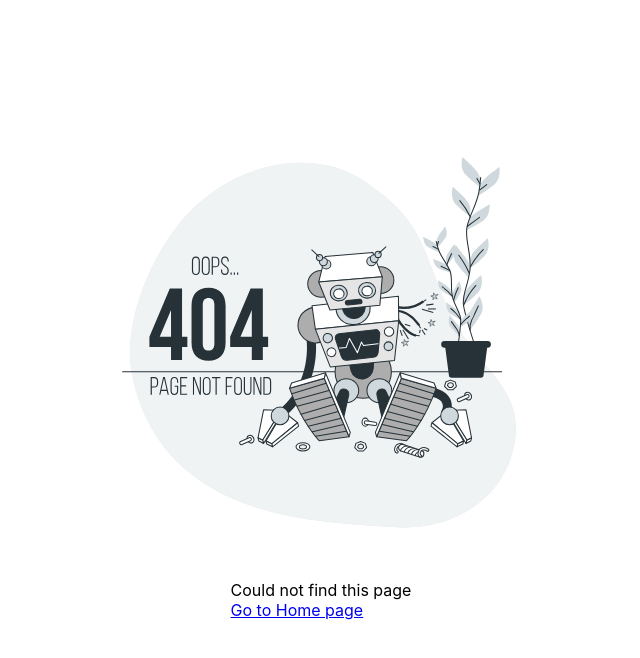
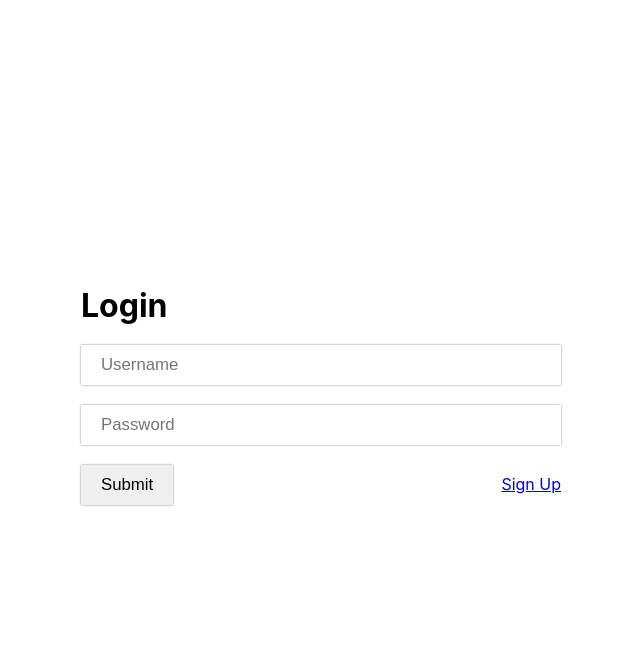
Before and after one commit to SE-OOAD-project-team/social-media-site, a React (Create React App) app in the folder client/: page /login in a window 1280 px wide. Shown: the top 658 px of the page, without its empty margins (319-959 px from the left). Built offline with nearby package versions, Linux system fonts and the light colour scheme.

Commit message:
login page ui ssms-2

```diff
--- a/client/package.json
+++ b/client/package.json
@@ -7,6 +7,7 @@
     "@testing-library/jest-dom": "^5.16.5",
     "@testing-library/react": "^13.4.0",
     "@testing-library/user-event": "^13.5.0",
+    "formik": "^2.2.9",
     "react": "^18.2.0",
     "react-dom": "^18.2.0",
     "react-router": "^6.4.1",
--- a/client/src/AppRouter.js
+++ b/client/src/AppRouter.js
@@ -3,6 +3,7 @@ import React from 'react';
 import { BrowserRouter, Routes, Route } from 'react-router-dom';
 
 import App from './components/App';
+import Login from './components/Login';
 import NotFound from './components/NotFound';
 
 const AppRouter = () => {
@@ -10,6 +11,7 @@ const AppRouter = () => {
         <BrowserRouter>
             <Routes>
                 <Route path="/" element={<App />} />
+                <Route path="/login" element={<Login />} />
                 <Route path="*" element={<NotFound />} />
             </Routes>
         </BrowserRouter>
--- a/client/src/components/App.js
+++ b/client/src/components/App.js
@@ -1,4 +1,6 @@
 import React from 'react';
+
+import { Link } from 'react-router-dom';
 
 import './App.css';
 
@@ -6,8 +8,9 @@ const App = () => {
     return (
         <div className="App">
             <h1>Social Media Site</h1>
+            <Link to="/login">Login</Link>
         </div>
     );
-}
+};
 
 export default App;
--- /dev/null
+++ b/client/src/components/Login.css
@@ -0,0 +1,52 @@
+.LoginContainer {
+    width: 100vw;
+    height: 100vh;
+    display: flex;
+    flex-direction: column;
+    align-items: center;
+    justify-content: center;
+}
+
+.Login {
+    display: flex;
+    flex-direction: column;
+    align-items: flex-start;
+    justify-content: center;
+
+    width: clamp(60vmin, 400px, 100vmin);
+    box-sizing: border-box;
+    /* padding: 10px; */
+    /* border: 1px black solid; */
+    /* border-radius: 10px; */
+    /* box-shadow: 0 0 10px #787878; */
+}
+
+.LoginForm {
+    width: 100%;
+    margin-top: 10px;
+}
+
+.LoginRow {
+    display: flex;
+    align-items: baseline;
+    justify-content: space-between;
+    flex-direction: row;
+}
+
+.LoginInput {
+    width: 100%;
+    padding: 10px 20px;
+    /* border: 1px #787878 solid; */
+    /* border-radius: 5px; */
+    margin: 10px 0;
+    box-shadow: 0 0 2px #808080;
+    font-size: 1.05rem;
+}
+
+.LoginButton {
+    cursor: pointer;
+    padding: 10px 20px;
+    margin: 10px 0;
+    box-shadow: 0 0 2px #808080;
+    font-size: 1.05rem;
+}
--- /dev/null
+++ b/client/src/components/Login.js
@@ -0,0 +1,46 @@
+import React from 'react';
+
+import { Link } from 'react-router-dom';
+import { Formik, Form, Field } from 'formik';
+
+import './Login.css';
+
+const Login = () => {
+    return (
+        <div className="LoginContainer">
+            <div className="Login">
+                <h1>Login</h1>
+                <Formik>
+                    <Form className="LoginForm">
+                        <div>
+                            <Field
+                                className="LoginInput"
+                                type="text"
+                                value=""
+                                placeholder="Username"
+                            />
+                        </div>
+                        <div>
+                            <Field
+                                className="LoginInput"
+                                type="password"
+                                value=""
+                                placeholder="Password"
+                            />
+                        </div>
+                        <div className="LoginRow">
+                            <button type="submit" className="LoginButton">
+                                Submit
+                            </button>
+                            <div>
+                                <Link to="/signup">Sign Up</Link>
+                            </div>
+                        </div>
+                    </Form>
+                </Formik>
+            </div>
+        </div>
+    );
+};
+
+export default Login;
--- a/client/src/index.css
+++ b/client/src/index.css
@@ -2,6 +2,11 @@
     margin: 0;
     border: 0;
     padding: 0;
+    box-sizing: inherit;
+}
+
+*:before, *:after {
+    box-sizing: inherit;
 }
 
 body {
--- a/client/src/index.js
+++ b/client/src/index.js
@@ -24,4 +24,4 @@ root.render(
 // If you want to start measuring performance in your app, pass a function
 // to log results (for example: reportWebVitals(console.log))
 // or send to an analytics endpoint. Learn more: https://bit.ly/CRA-vitals
-// reportWebVitals();
+reportWebVitals();
```
Also changed, not shown: 1 other file (tests, documents, lock files or other folders).
